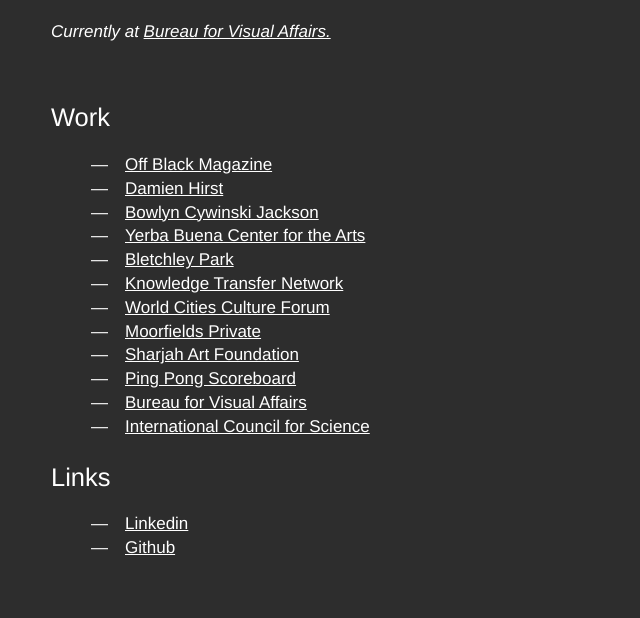
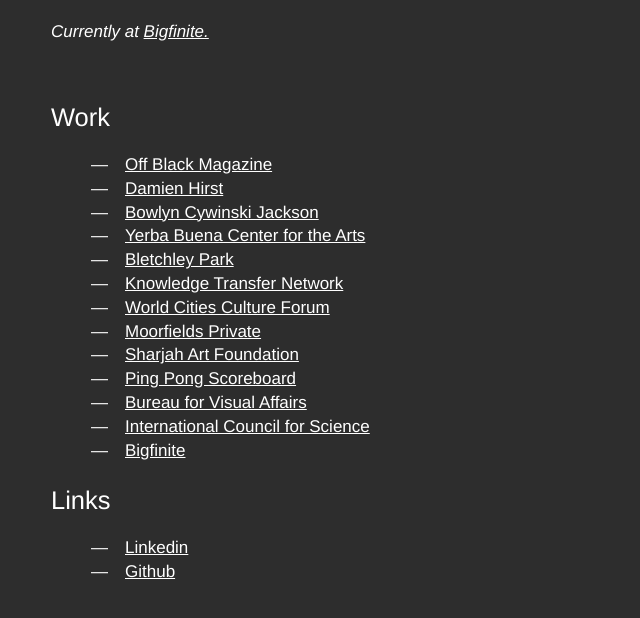
Before and after one commit to tompeace/portfolio, a plain HTML site: page index.html in a window 1280 px wide. Shown: the part 76-694 px from the top of the page, without its empty margins (0-640 px from the left). Drawn offline with Linux system fonts and the light colour scheme.

Commit message:
adds some links, fixing some others

```diff
--- a/index.html
+++ b/index.html
@@ -8,7 +8,7 @@
     <body class="fade-in transition">
         <h1 class="light">Tom Peace — Web Developer</h1>
         <h4 class="light italic pb3">
-            Currently at <a class="no-js" href="http://www.bureau-va.com">Bureau for Visual Affairs.</a>
+            Currently at <a class="no-js" href="http://www.bigfinite.com">Bigfinite.</a>
         </h4>
         <h2 class="light mb1">Work</h2>
         <ul>
@@ -23,7 +23,8 @@
             <li><a target="_blank" href="http://www.sharjahart.org/">Sharjah Art Foundation</a></li>
             <li><a target="_blank" href="https://animade.tv/notes/making-a-ping-pong-scoreboard">Ping Pong Scoreboard</a></li>
 	        <li><a target="_blank" href="https://www.bureau-va.com">Bureau for Visual Affairs</a></li>
-            <li><a target="_blank" href="https://www.icsu.org">International Council for Science</a></li>
+            <li><a target="_blank" href="https://www.council.science">International Council for Science</a></li>
+            <li><a target="_blank" href="http://www.bigfinite.com">Bigfinite</a></li>
         </ul>
         <h2 class="light mb1">Links</h2>
         <ul>
```
